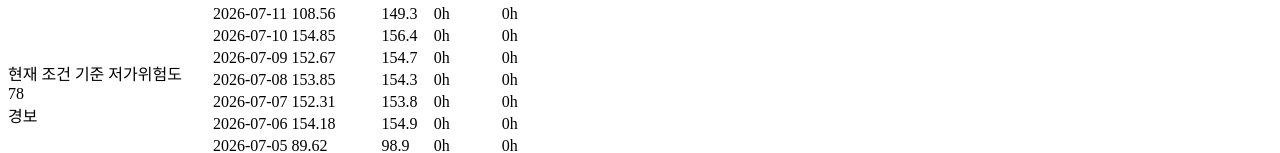
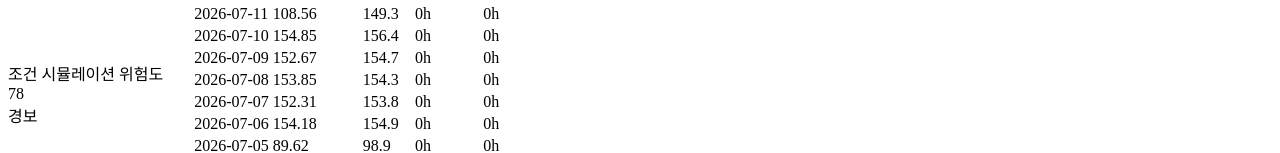
Before and after one commit to repsmake-coder/powerloss-jeju, a React (Vite) app: page / in a window 1280 px wide. Both pictures are taken after a click on the tab "최근 가격·계통 상황". Shown: the part 305-458 px from the top of the page. Built offline with nearby package versions, Linux system fonts and the light colour scheme; no server answers; the HTML template or start-up script is replaced by a standard one; a web font is replaced by a local one.

Commit message:
fix: 조건 시뮬레이션 위험도 라벨 명확화

```diff
--- a/src/components/Today.jsx
+++ b/src/components/Today.jsx
@@ -41,7 +41,7 @@ export default function Today({ plant }) {
 
         <div style={{ display: "flex", gap: 28, alignItems: "center", flexWrap: "wrap", margin: "18px 0 6px" }}>
           <div>
-            <div className="sub">현재 조건 기준 저가위험도</div>
+            <div className="sub">조건 시뮬레이션 위험도</div>
             <div className={`hero-score c-${risk.grade.key}`}>{risk.score}</div>
             <span className={`badge ${risk.grade.key}`}>{risk.grade.label}</span>
           </div>
```
